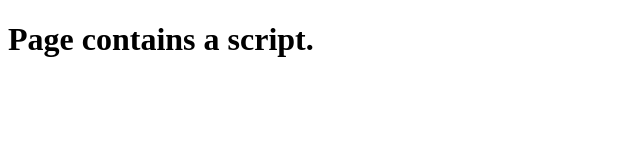
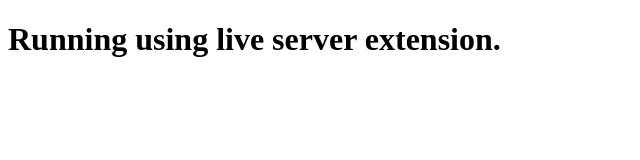
Before and after one commit to prabhatsahani/jstut, a plain HTML site: page index.html in a window 1280 px wide. Shown: the whole page, without its empty margins (0-640 px from the left). Drawn offline with Linux system fonts and the light colour scheme.

Commit message:
Changed index.html

```diff
--- a/index.html
+++ b/index.html
@@ -11,7 +11,7 @@
     </head>
     <body>
         <h1>
-            Page contains a script.
+            Running using live server extension.
         </h1>
     </body>
 </html>
```
